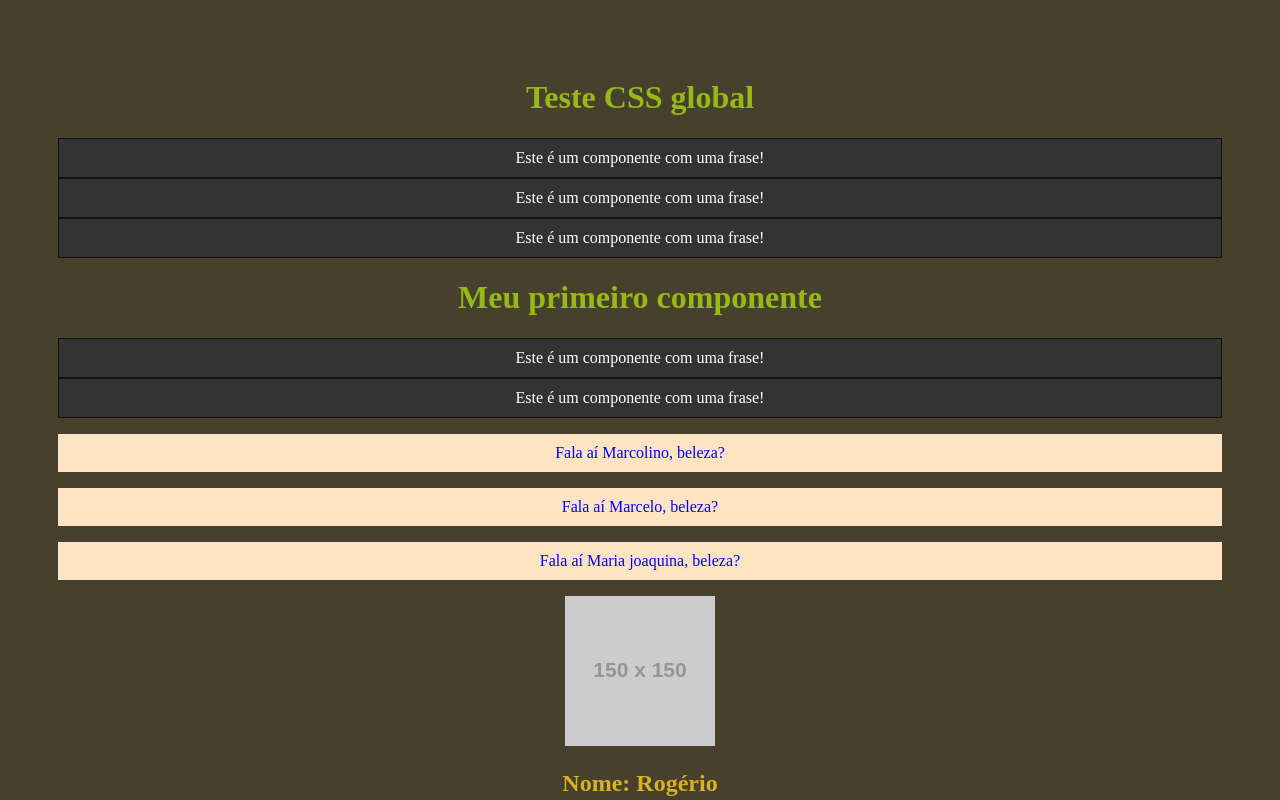
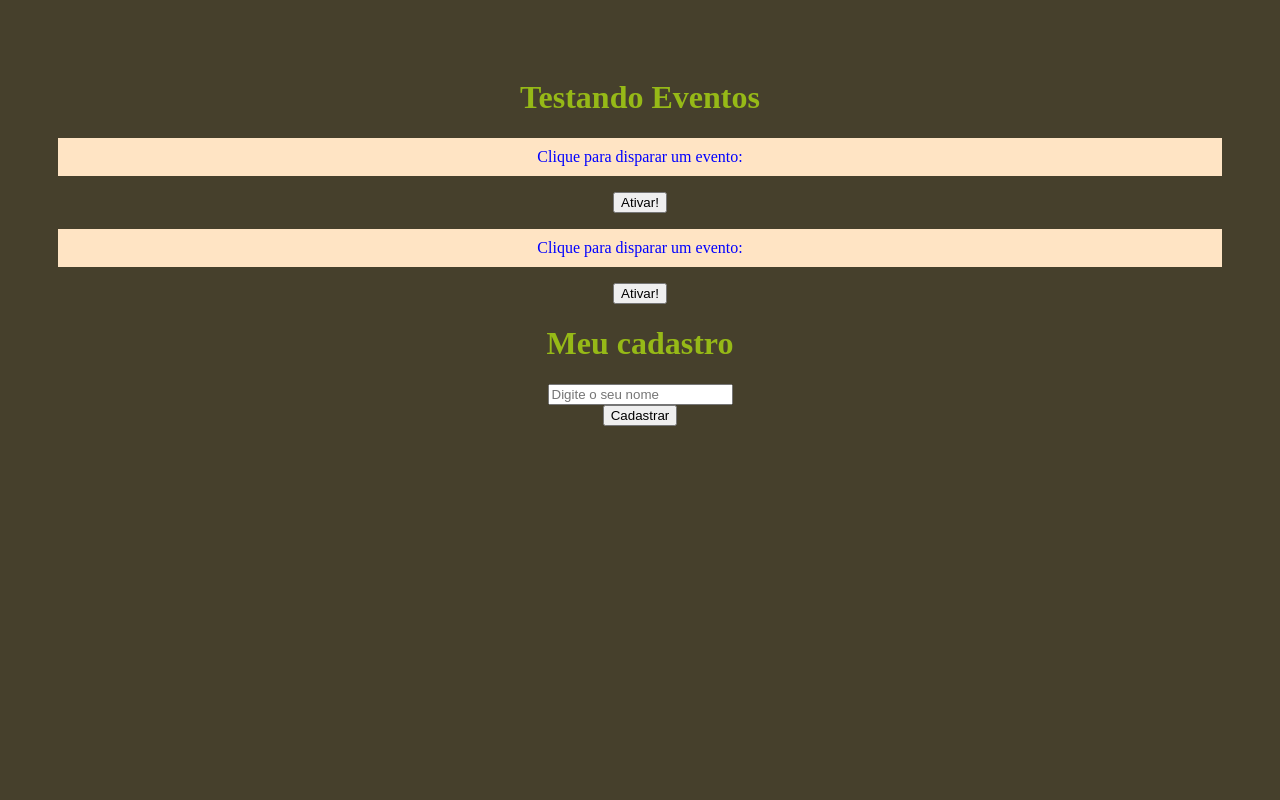
Before and after one commit to marcosCappelli/reactcurso, a React (Create React App) app in the folder reactcosts/: page / in a window 1280 px wide. Shown: the top 800 px of the page. Built offline with nearby package versions, Linux system fonts and the light colour scheme.

Commit message:
Commit Events e Form

```diff
--- a/reactcosts/src/App.js
+++ b/reactcosts/src/App.js
@@ -4,10 +4,22 @@ import Pessoa from './components/Pessoa';
 import SayMyName from './components/SayMyName';
 import Frase from './components/Frase';
 import List from './components/List';
+import Evento from './components/Evento';
+import Form from './components/Form';
 
 function App() {
-  const nome = "Maria joaquina"
+  //const nome = "Maria joaquina"
 
+  //Pode ser usado propriedades dentro do evento "numero"
+  return (
+    <div className="App">
+      <h1>Testando Eventos</h1>
+      <Evento numero="1"/>
+      <Evento numero="2"/>
+      <Form />
+   </div>
+  )
+  /*
   return (
     <div className="App">
       <h1>Teste CSS global</h1>
@@ -27,6 +39,7 @@ function App() {
 
     </div>
   )
+  */
 }
 
 export default App;
--- /dev/null
+++ b/reactcosts/src/components/Evento.js
@@ -0,0 +1,14 @@
+function Evento({ numero }) {
+    function meuEvento() {
+        console.log(`Opa, fui ativado com sucesso! ${numero}`)
+    }
+
+    return (
+        <div>
+            <p>Clique para disparar um evento:</p>
+            <button onClick={meuEvento}>Ativar!</button>
+        </div>
+    )
+}
+
+export default Evento
--- /dev/null
+++ b/reactcosts/src/components/Form.js
@@ -0,0 +1,24 @@
+function Form() {
+
+    function cadastrarUsuario(event) {
+        //Usado esse event para evitar envio "submit"
+        event.preventDefault()
+        console.log("Cadastrou o osuário!")
+    }
+
+    return (
+        <div>
+            <h1>Meu cadastro</h1>
+            <form onSubmit={cadastrarUsuario}>
+                <div>
+                    <input type="text" placeholder="Digite o seu nome" />
+                </div>
+                <div>
+                    <input type="submit" value="Cadastrar" />
+                </div>
+            </form>
+        </div>
+    )
+}
+
+export default Form
```
